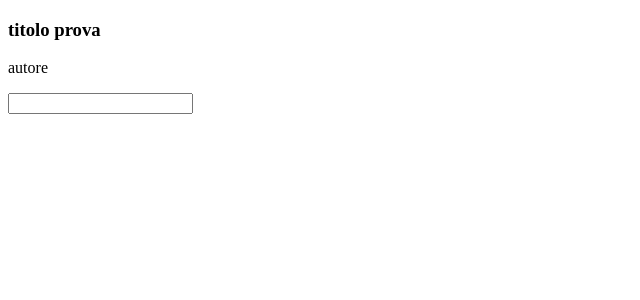
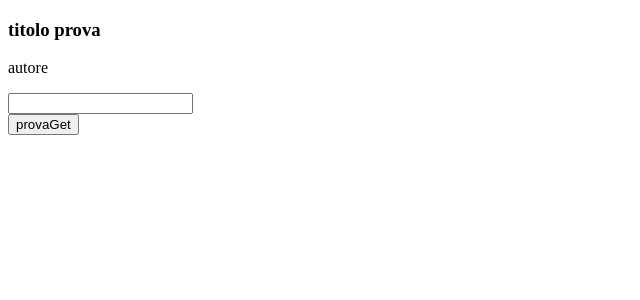
Before and after one commit to MatteoBarresi/progetto_ssw2024, an Angular app: page / in a window 1280 px wide. Both pictures are taken after a click on the button "inserimento". Shown: the top 300 px of the page, without its empty margins (0-640 px from the left). Built offline with nearby package versions, Linux system fonts and the light colour scheme.

Commit message:
prova per ottenere contenuto archivio

```diff
--- a/src/root/archivio.service.ts
+++ b/src/root/archivio.service.ts
@@ -9,12 +9,8 @@ import { ajax, AjaxResponse, AjaxRequest, AjaxError } from 'rxjs/ajax';
   providedIn: 'root'
 })
 export class ArchivioService {
-
-  //parametri:
-  //key db remoto
-  key:string = 'cda4fc29';
-  //url db remoto
-  base:string = 'https://eu-central-1.aws.data.mongodb-api.com/app/kvaas-giwjg/endpoint';
+  key:string = 'cda4fc29'; //key db remoto
+  base:string = 'https://eu-central-1.aws.data.mongodb-api.com/app/kvaas-giwjg/endpoint'; //url db remoto
 
 
   //mock
@@ -26,7 +22,7 @@ export class ArchivioService {
 
   //funzioni per interagire con il db remoto: set e get (Observable)
 
-  //ottiene tutta la collezione sul db remoto
+  //ottiene tutta la collezione dal db remoto
     public getData() : Observable<AjaxResponse<any>>{ //parsare ulteriormente??
       return ajax({
         method: 'GET',
--- a/src/root/inserimento/inserimento.component.html
+++ b/src/root/inserimento/inserimento.component.html
@@ -1,4 +1,6 @@
 <div *ngIf="pagina == 'inserimento'">
     <p>autore</p>
     <input type ="text" id = "ins">
+    <br/>
+    <button (click)="comunica()">provaGet</button>
 </div>
--- a/src/root/inserimento/inserimento.component.ts
+++ b/src/root/inserimento/inserimento.component.ts
@@ -1,5 +1,5 @@
 import { CommonModule } from '@angular/common';
-import { Component, OnInit, Input } from '@angular/core';
+import { Component, OnInit, Input, Output, EventEmitter } from '@angular/core';
 
 @Component({
   selector: 'app-inserimento',
@@ -11,8 +11,12 @@ import { Component, OnInit, Input } from '@angular/core';
 export class InserimentoComponent implements OnInit {
 
   @Input() pagina: string;
-
+  @Output() eventoProva = new EventEmitter<any>();
   constructor(){}
   ngOnInit() {}
 
+  comunica(){
+    this.eventoProva.emit("stampa sta cosa");
+  }
+
 }
--- a/src/root/root.component.html
+++ b/src/root/root.component.html
@@ -3,4 +3,4 @@
 <div *ngIf="pagina=='iniziale'">
     <button (click)="inserimento()"> inserimento </button>
 </div>
-<app-inserimento [pagina]="pagina"></app-inserimento>
+<app-inserimento [pagina]="pagina" (eventoProva)="stampaCollezione()"></app-inserimento>
--- a/src/root/root.component.ts
+++ b/src/root/root.component.ts
@@ -2,19 +2,41 @@ import { Component, OnInit, VERSION } from '@angular/core';
 import {CommonModule } from '@angular/common';
 //import { bootstrapApplication } from '@angular/platform-browser';
 import { InserimentoComponent } from './inserimento/inserimento.component';
+import { ArchivioService } from './archivio.service';
+import { AjaxResponse } from 'rxjs/ajax';
+import { Libro } from './libro';
+import { Archivio } from './archivio';
 
 @Component({
   selector: 'app-root',
   standalone: true,
   imports: [CommonModule, InserimentoComponent],
+  providers: [ArchivioService],
   templateUrl: './root.component.html',
   styleUrl: './root.component.css'
 })
 export class RootComponent implements OnInit{
   title: string = 'titolo prova';
   pagina: string='iniziale';
+
   inserimento(){
     this.pagina = 'inserimento';
   }
+  stampaCollezione(){
+    this.archiveService.getData().subscribe({
+      next: (x: AjaxResponse<any>) => {
+        //const db = JSON.parse(x.response);
+        console.log(x.response);
+         //creazione oggetti
+    /*    let libri = db.map( (item, i)=> new Libro(db[i].autore, db[i].titolo, db[i].posizione, db[i].nominativo) );
+        let archivio = new Archivio(libri);
+        console.log(archivio)*/
+      },
+      error: ()=>console.error("asd")
+    });
+  }
+
+  constructor(private archiveService: ArchivioService) {}
+
   ngOnInit(){}
 }
```
